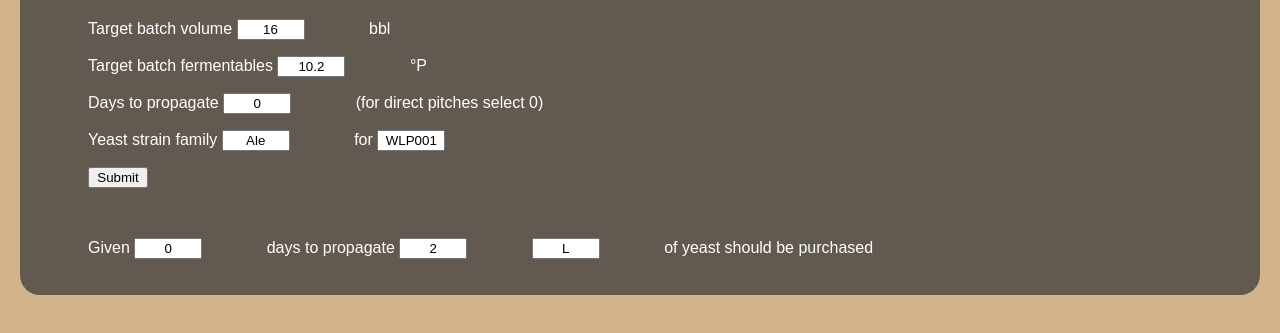
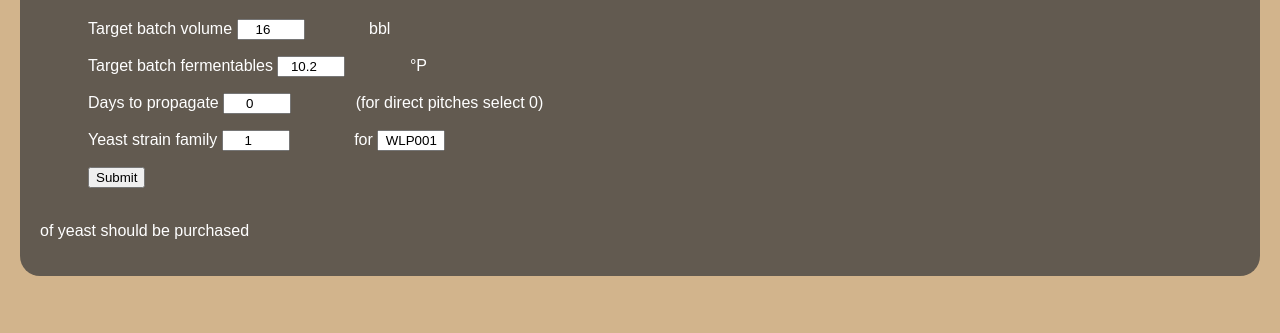
Before and after one commit to nomdebrew/Jeast-Pitch, a plain HTML site: page website/recommend.html in a window 1280 px wide. Shown: the part 161-494 px from the top of the page. Drawn offline with Linux system fonts and the light colour scheme.

Commit message:
added propagation logic

```diff
--- a/website/recommend.html
+++ b/website/recommend.html
@@ -19,14 +19,118 @@
 
 	<div class="content">
 		<h1>Buying recomendtions</h1>
-		<p>Target batch volume <input type="text" name="input_1" value="16"> bbl</p>
-		<p>Target batch fermentables <input type="text" name="input_2" value="10.2"> °P</p>
-		<p>Days to propagate <input type="text" name="input_4" value="0"> (for direct pitches select 0)</p>
-		<p>Yeast strain family <input type="text" name="input_5" value="Ale"> for <input type="text" name="input_5" value="WLP001"></p>
-		<p><input type="submit" value="Submit"></p>
+		<p>Target batch volume <input type="number" id="input_1" value="16"> bbl</p>
+		<p>Target batch fermentables <input type="number" id="input_2" value="10.2"> °P</p>
+		<p>Days to propagate <input type="number" id="input_3" value="0"> (for direct pitches select 0)</p>
+		<p>Yeast strain family <input type="number" id="input_4" value="1"> for <input type="text" id="input_5" value="WLP001"></p>
+
+		<p><button onclick="recommend()">Submit</button></p>
 		<br>
-		<p>Given <input type="text" name="input_4" value="0"> days to propagate <input type="text" name="input_4" value="2"> <input type="text" name="input_4" value="L"> of yeast should be purchased</p>
+		<span type="number" id="out_1" ></span> <span type="text" id="out_2"></span> of yeast should be purchased</p>
 	</div>
+
+	<script>
+	function recommend() {
+		var in1 = document.getElementById('input_1').value;
+		var in2 = document.getElementById('input_2').value;
+		var in3 = document.getElementById('input_3').value;
+		var in4 = document.getElementById('input_4').value;
+		var in5 = document.getElementById('input_5').value;
+
+		var out1 = document.getElementById('out_1');
+		var out2 = document.getElementById('out_2');
+
+
+		var strain = in4;
+		var vol;
+
+		if (in2 <=12) {
+			if (in1 <= 2.5) {
+				vol = 0.5;
+			} else if (in1 <= 5) {
+				vol = 1.0;
+			} else if (in1 <= 7) {
+				vol = 1.5;
+			} else if (in1 <= 10) {
+				vol = 2.0;
+			} else if (in1 <= 15) {
+				vol = 3.0;
+			} else if (in1 <= 20) {
+				vol = 4.0;
+			} else if (in1 <= 30) {
+				vol = 6.0;
+			} else if (in1 <= 40) {
+				vol = 8.0;
+			} else if (in1 <= 50) {
+				vol = 10.0;
+			} else {
+				vol = 20.0;
+			}
+		} else if (in2 <=16.5) {
+			if (in1 <= 2.5) {
+				vol = 0.75;
+			} else if (in1 <= 5) {
+				vol = 1.5;
+			} else if (in1 <= 7) {
+				vol = 2.0;
+			} else if (in1 <= 10) {
+				vol = 3.0;
+			} else if (in1 <= 15) {
+				vol = 4.0;
+			} else if (in1 <= 20) {
+				vol = 6.0;
+			} else if (in1 <= 30) {
+				vol = 8.0;
+			} else if (in1 <= 40) {
+				vol = 12.0;
+			} else if (in1 <= 50) {
+				vol = 14.0;
+			} else {
+				vol = 30.0;
+			}
+		} else{
+			if (in1 <= 2.5) {
+				vol = 1.0;
+			} else if (in1 <= 5) {
+				vol = 2.0;
+			} else if (in1 <= 7) {
+				vol = 3.0;
+			} else if (in1 <= 10) {
+				vol = 4.0;
+			} else if (in1 <= 15) {
+				vol = 6.0;
+			} else if (in1 <= 20) {
+				vol = 8.0;
+			} else if (in1 <= 30) {
+				vol = 12.0;
+			} else if (in1 <= 40) {
+				vol = 16.0;
+			} else if (in1 <= 50) {
+				vol = 20.0;
+			} else {
+				vol = 40.0;
+			}
+		}
+
+
+		if (strain == 2) {
+			vol = vol/(5**(in3/2));
+		} else if (strain == 3) {
+			vol = vol/(10**in3);
+		} else {
+			vol = vol/(8**in3);
+		}
+
+		if (vol < 1) {
+			vol = vol *1000;
+			out2.innerHTML = "mL";
+		} else {
+			out2.innerHTML = "L";
+		}
+		out1.innerHTML = vol.toFixed(1);
+
+	}
+	</script>
 </div>
 
 </body>
```
Also changed, not shown: website/propagation.html (+15 -15 lines).
